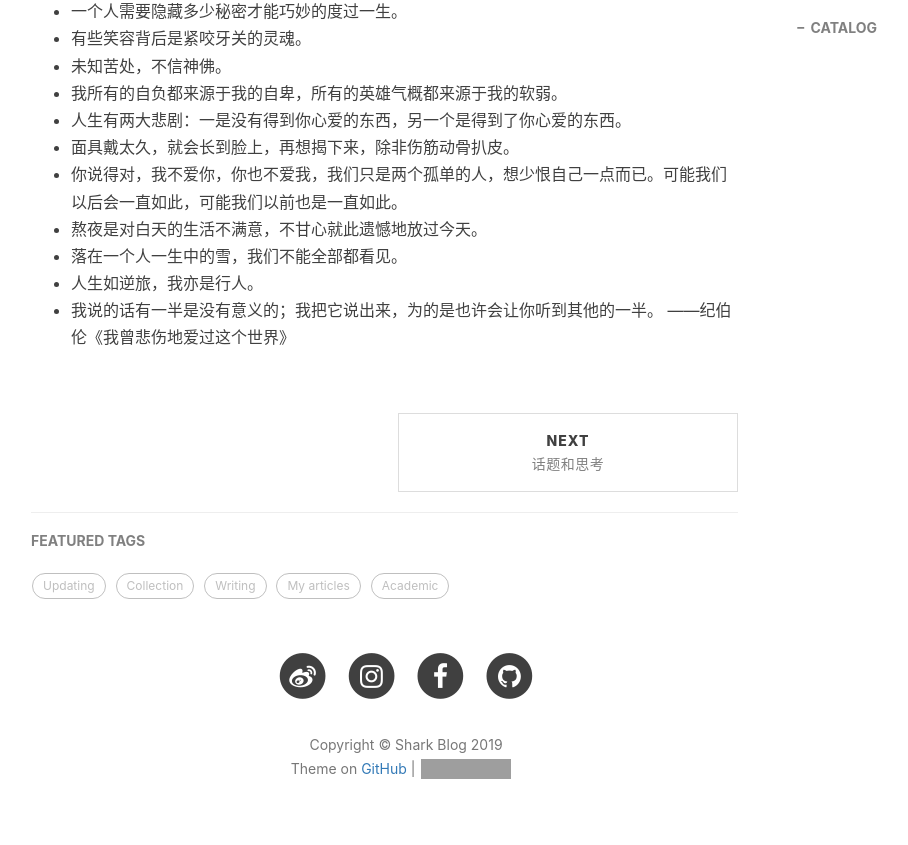
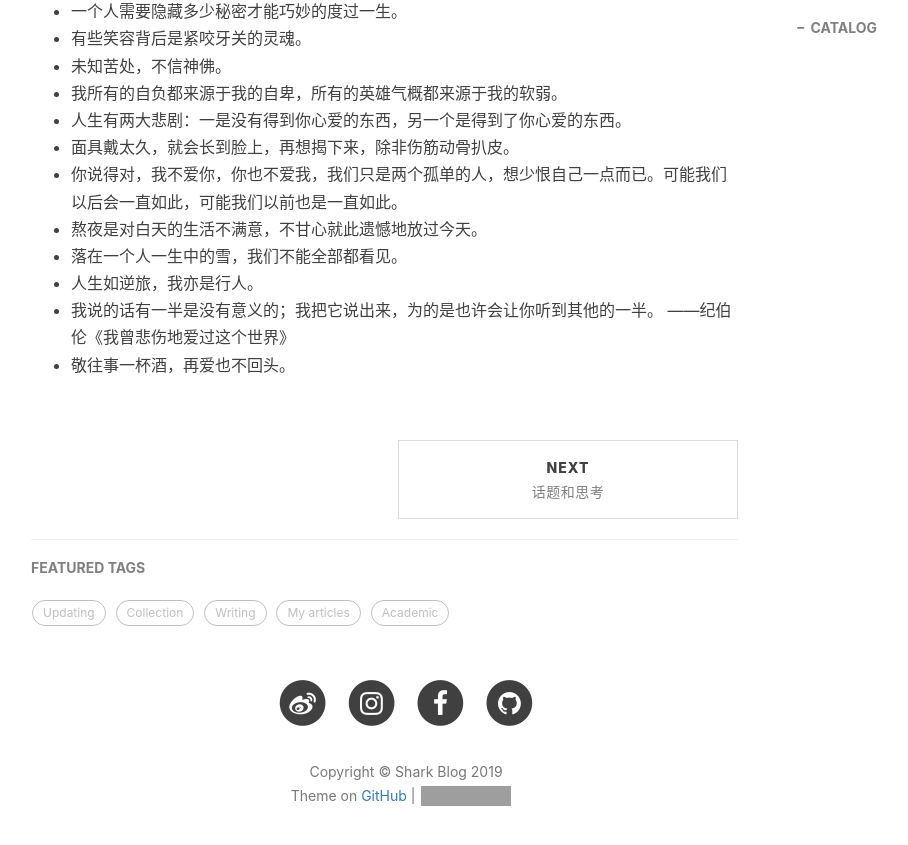
Before and after one commit to sharkjingyang/sharkjingyang.github.io, a Jekyll site: the page built from _posts/2019-11-20-慵懒而不羁，肆意而破落.md, in a window 1280 px wide and 900 px high, scrolled down 1686 px. Shown: the top 845 px of the window, without its empty margins (234-1142 px from the left). Built offline with Jekyll 4.4.1, drawn with Linux system fonts in a browser that asks for light colours; nearby versions of some CDN libraries; comment, search, counter and statistics services are not loaded; grey boxes are pictures that could not be loaded.

Commit message:
Update 2019-11-20-慵懒而不羁，肆意而破落.md

```diff
--- a/_posts/2019-11-20-慵懒而不羁，肆意而破落.md
+++ b/_posts/2019-11-20-慵懒而不羁，肆意而破落.md
@@ -57,3 +57,4 @@ tags:
 * 落在一个人一生中的雪，我们不能全部都看见。
 * 人生如逆旅，我亦是行人。
 * 我说的话有一半是没有意义的；我把它说出来，为的是也许会让你听到其他的一半。 ——纪伯伦《我曾悲伤地爱过这个世界》
+* 敬往事一杯酒，再爱也不回头。
```
